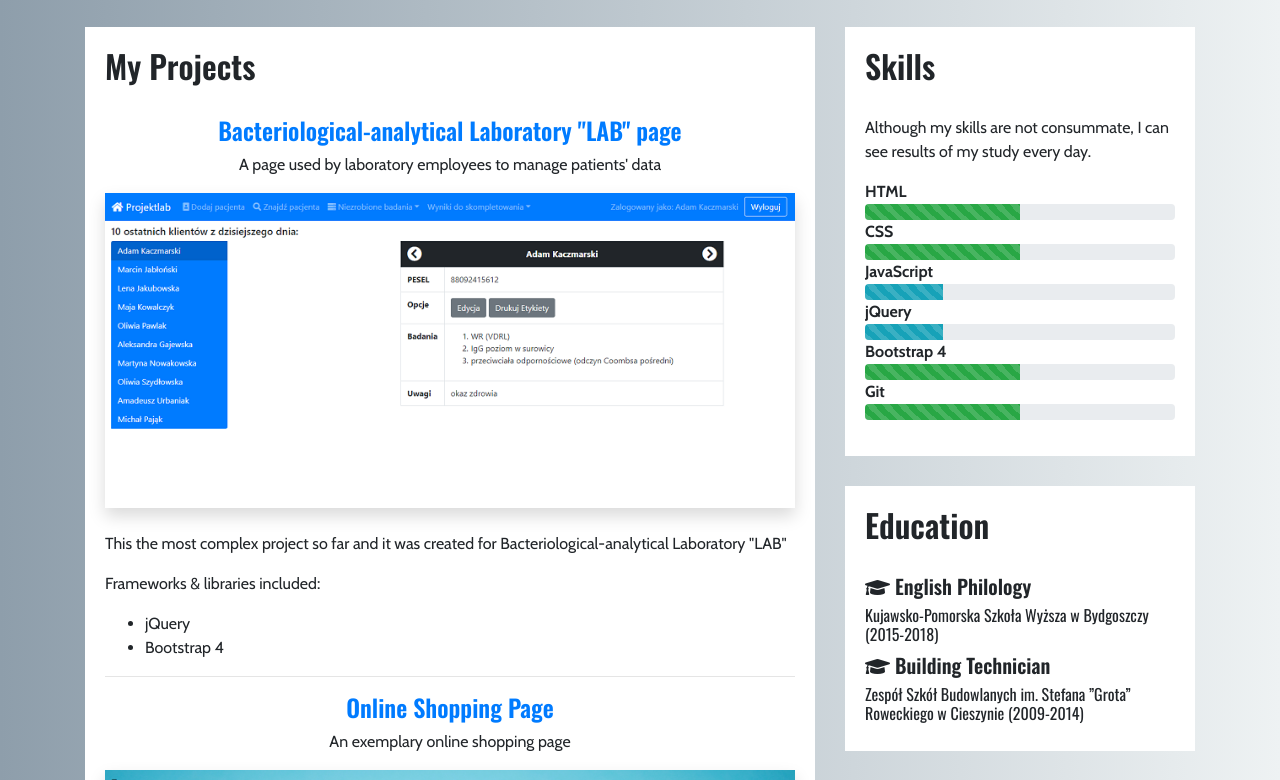
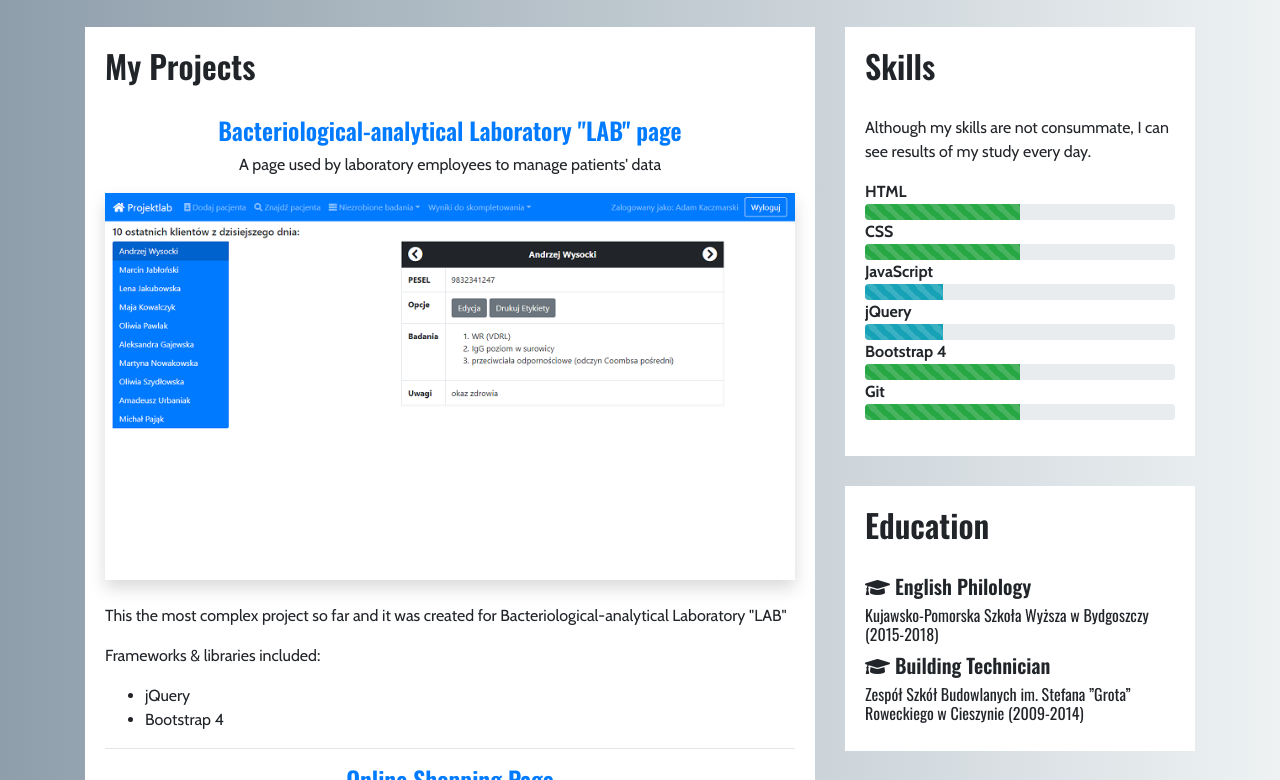
Before and after one commit to YoungSeeJay/portfolioJC, a plain HTML site: page index.html in a window 1280 px wide. Shown: the part 578-1358 px from the top of the page. Drawn offline with nearby package versions, Linux system fonts and the light colour scheme.

Commit message:
Edit screenshot

```diff
--- a/index.html
+++ b/index.html
@@ -63,7 +63,7 @@
                                 <p class="summary">A page used by laboratory employees to manage patients' data</p>
                                 <div class="featured-image">
                                     <a href="https://github.com/YoungSeeJay/LAB-AK" target="_blank">
-                                    <img class="img-fluid project-image shadow mb-4" src="assets/images/lab-screen-sm.png" alt="project name" /></a>
+                                    <img class="img-fluid project-image shadow mb-4" src="assets/images/labak-screen-sm.png" alt="project name" /></a>
                                 </div>
                                 <div class="desc text-left">
                                     <p>This the most complex project so far and it was created for Bacteriological-analytical Laboratory "LAB"</p>
```
Also changed, not shown: assets/images/lab-screen-sm.png (deleted), assets/images/labak-screen-sm.png (added).
